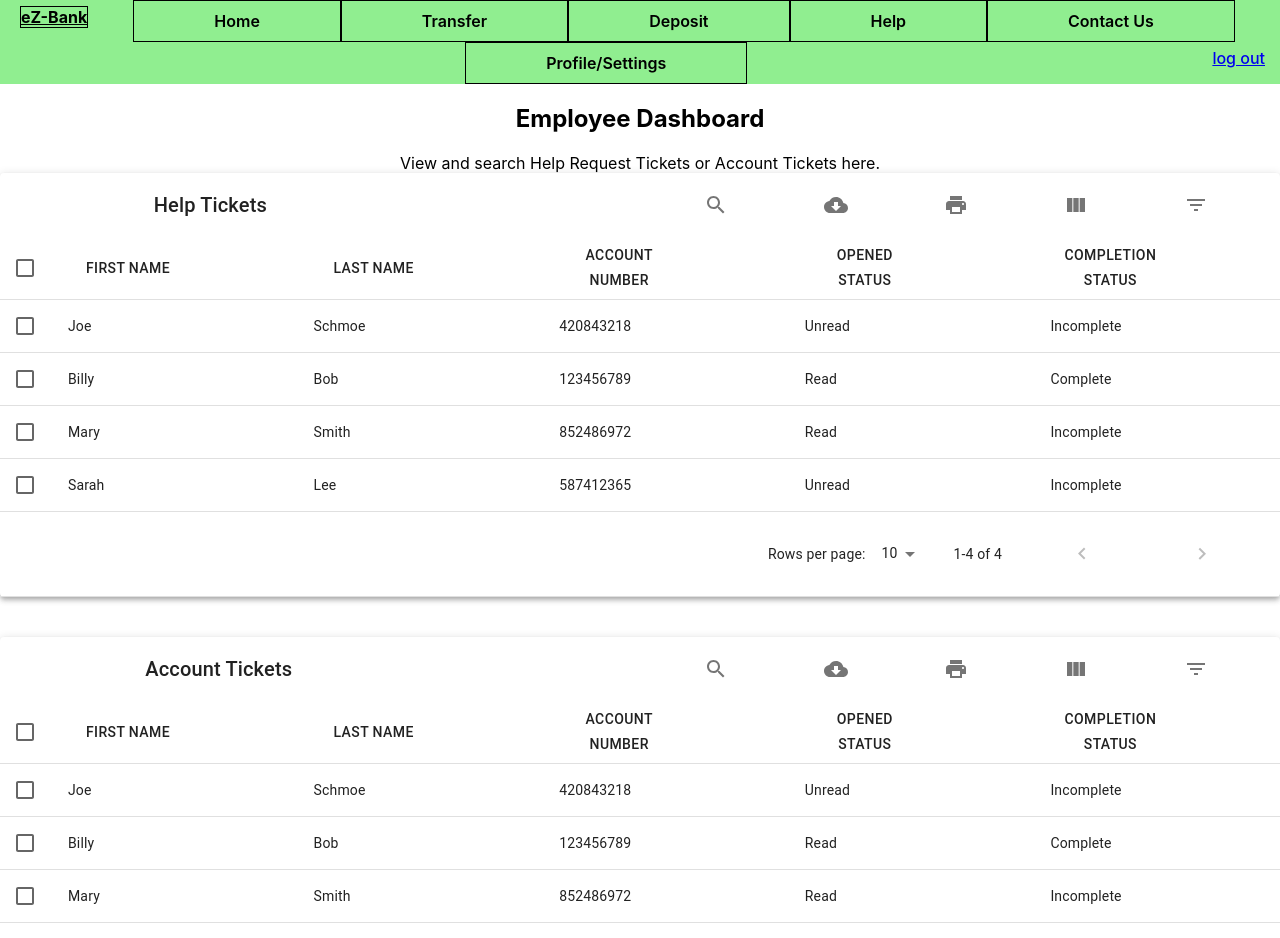
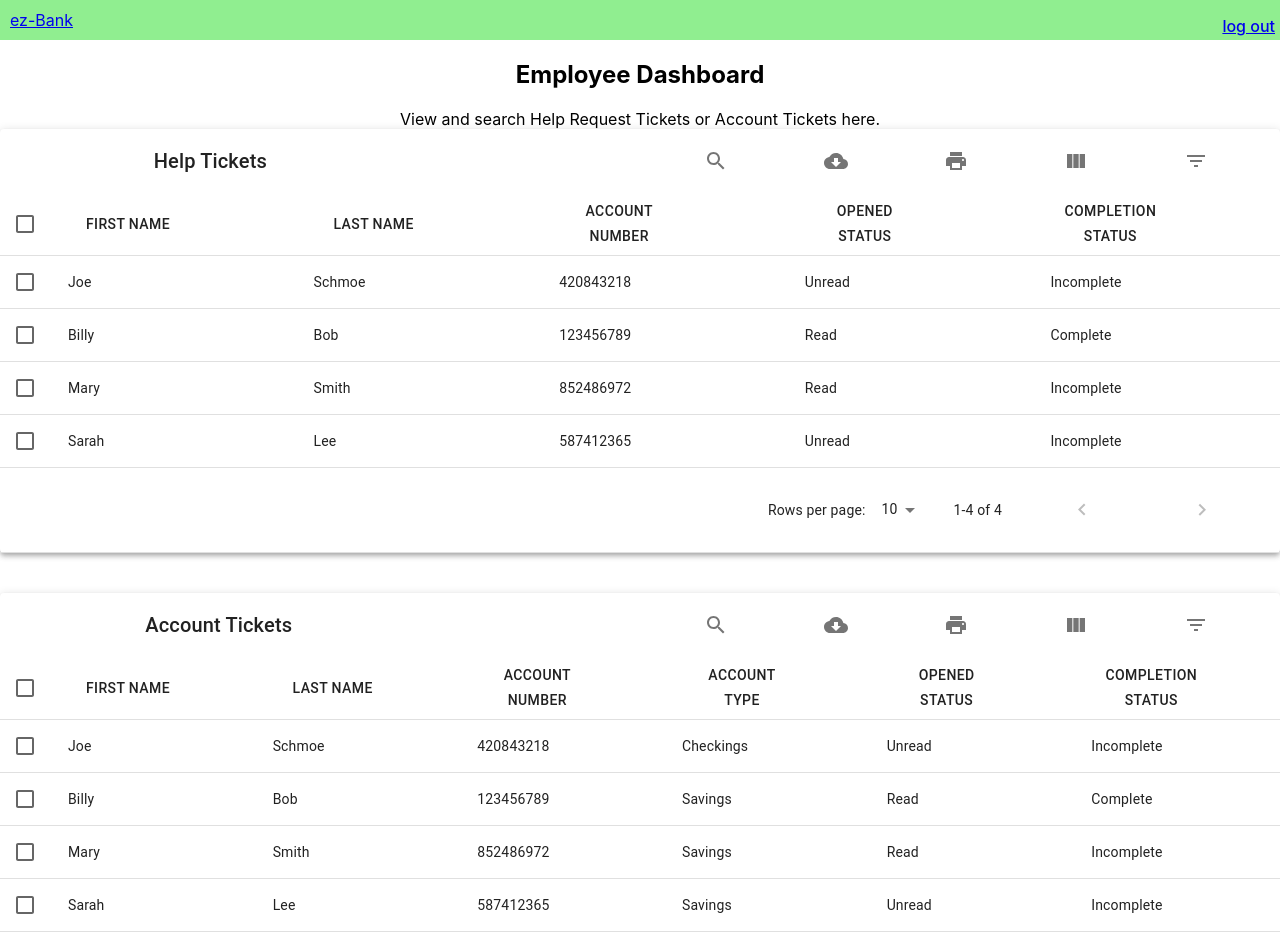
Before and after one commit to jbz6587/ezBank, a React (Create React App) app in the folder ezbank/: page /employee-dashboard in a window 1280 px wide. Shown: the top 938 px of the page. Built offline with nearby package versions, Linux system fonts and the light colour scheme.

Commit message:
Minor fixes to inconsistencies

```diff
--- a/ezbank/src/views/employeeDashboard.js
+++ b/ezbank/src/views/employeeDashboard.js
@@ -1,6 +1,6 @@
 import React, { Component } from 'react';
 import '../css/employeeDashboard.css';
-import SiteNavbar from '../views/sitenavbar.js';
+import LandingNavBar from '../views/landingnavbar.js';
 import MUIDataTable from "mui-datatables";
 
 export default class EmployeeDashboard extends Component {
@@ -11,14 +11,19 @@ export default class EmployeeDashboard extends Component {
 			helpTickets : [["Joe","Schmoe", "420843218","Unread","Incomplete"],
 							["Billy", "Bob", "123456789", "Read", "Complete"],
 							["Mary", "Smith", "852486972", "Read", "Incomplete"],
-							["Sarah", "Lee", "587412365", "Unread", "Incomplete"]]
+							["Sarah", "Lee", "587412365", "Unread", "Incomplete"]],
+
+			accountTickets : [["Joe","Schmoe", "420843218","Checkings", "Unread","Incomplete"],
+							["Billy", "Bob", "123456789", "Savings", "Read", "Complete"],
+							["Mary", "Smith", "852486972", "Savings", "Read", "Incomplete"],
+							["Sarah", "Lee", "587412365", "Savings", "Unread", "Incomplete"]]
 		}
 	}
 
 	render(){
 		return(
 			<div>
-			<SiteNavbar/>
+			<LandingNavBar/>
 				<h2>Employee Dashboard</h2>
 				View and search Help Request Tickets or Account Tickets here.
 				<div id="helpTicketDiv">
@@ -34,8 +39,8 @@ export default class EmployeeDashboard extends Component {
 				<div id="accountTicketDiv">
 					<MUIDataTable
 					title={"Account Tickets"}
-					columns={["First Name","Last Name", "Account Number", "Opened Status", "Completion Status"]}
-					data={this.state.helpTickets}
+					columns={["First Name","Last Name", "Account Number", "Account Type", "Opened Status", "Completion Status"]}
+					data={this.state.accountTickets}
 					options={{responsive: "scrollMaxHeight"}}
 					/>
 				</div>
--- a/ezbank/src/views/home.js
+++ b/ezbank/src/views/home.js
@@ -50,7 +50,7 @@ export default class Home extends Component {
 		<hr/>
 		<h2 id="accountsTitle">Accounts:</h2>
 		<div id="accountDiv" className="block">
-			<h3 id="accountTitle"> {this.state.accounts.account1.type}</h3>
+			<h3 id="accountTitle"> {this.state.accounts.account1.type} Account</h3>
 			<div>
 				<h4>Account : {this.state.accounts.account1.accNickName}</h4>
 				Avaliable Balance : ${this.state.accounts.account1.balance}<br/>
@@ -73,7 +73,7 @@ export default class Home extends Component {
 			</div>
 		</div>
 		<div id="accountDiv" className="block">
-			<h3 id="accountTitle"> {this.state.accounts.account2.type} Account  Account Balance : ${this.state.accounts.account2.balance}</h3>
+			<h3 id="accountTitle"> {this.state.accounts.account2.type} Account</h3>
 			<div>
 				<h4>Account : {this.state.accounts.account2.accNickName}</h4>
 				Avaliable Balance : ${this.state.accounts.account2.balance}<br/>
--- a/ezbank/src/views/landingnavbar.js
+++ b/ezbank/src/views/landingnavbar.js
@@ -8,6 +8,7 @@ export default class LandingNavbar extends Component {
 		return(
 			<div id= "landingnavbarContainer">
 				<a href="/">ez-Bank</a>
+				<a id="logoutButton" href="/">log out</a>
 			</div>
 		)
 	}
```
